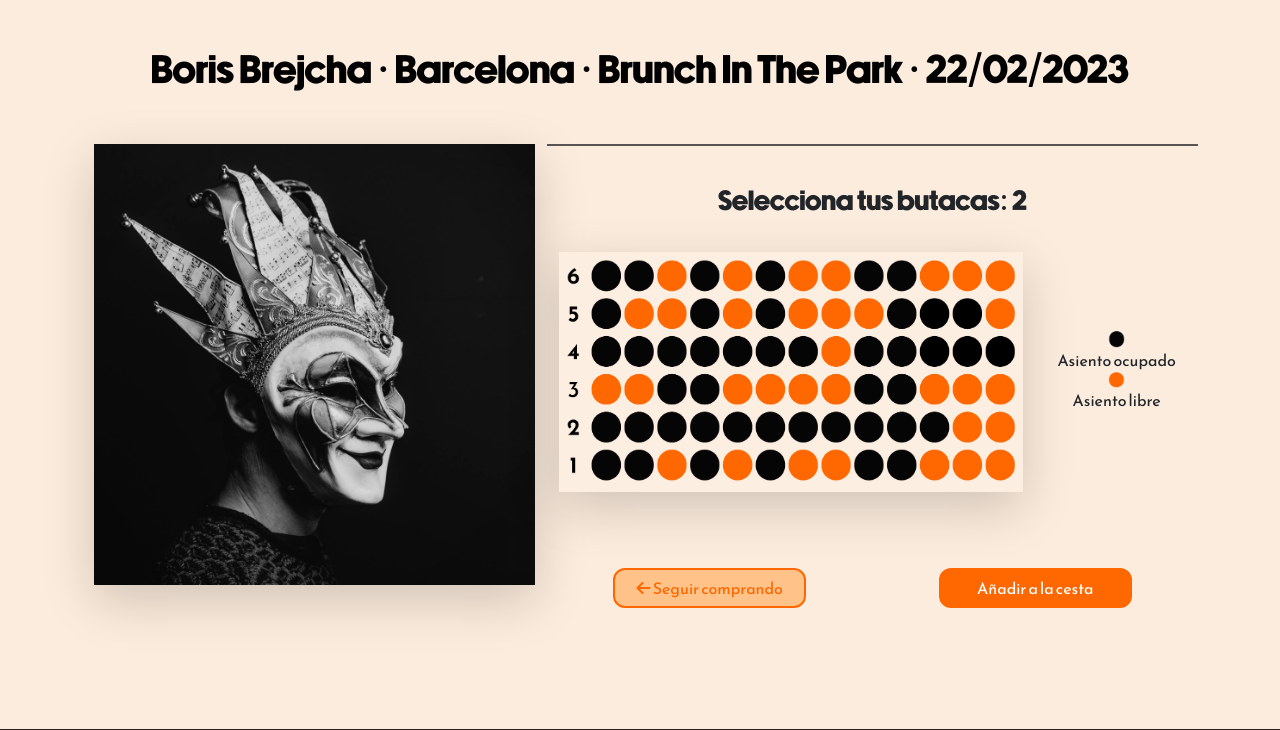
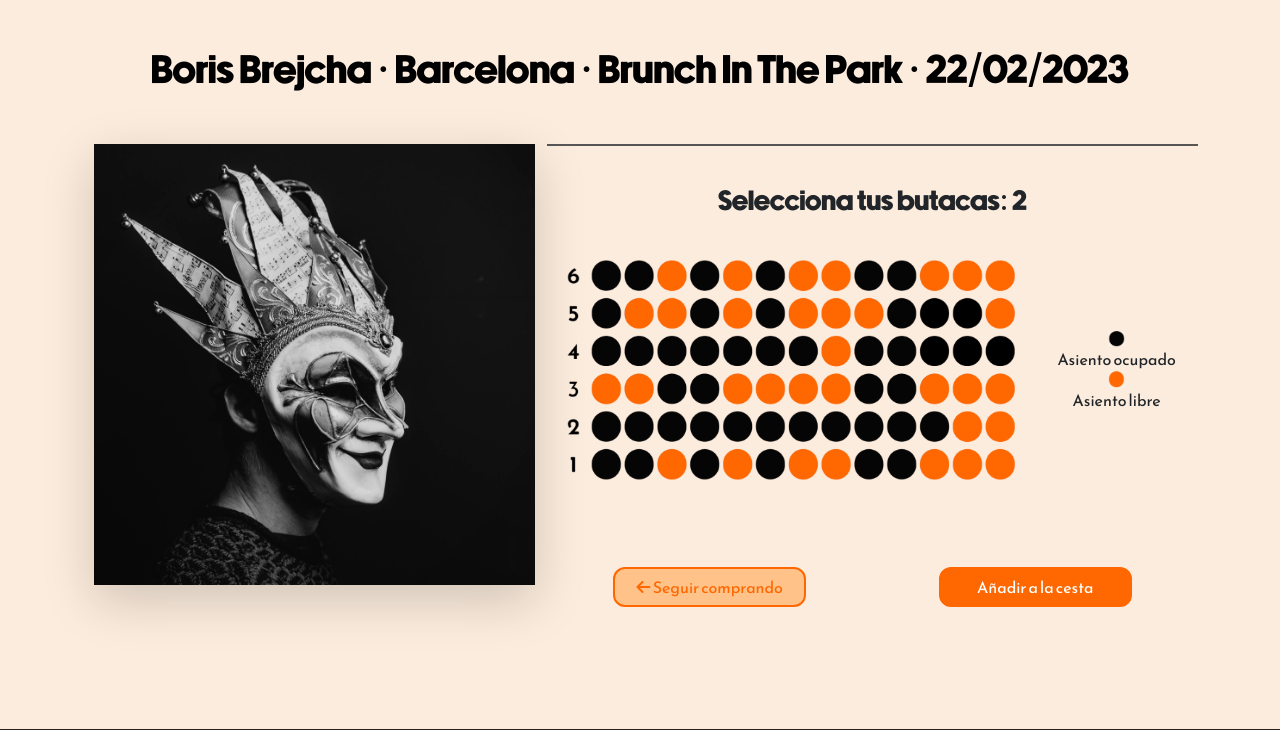
Before and after one commit to amjyebenes/Los-Elementos, a PHP site: page /framework-php-bootstrap/seleccionarButacas.php in a window 1280 px wide. Shown: the part 64-794 px from the top of the page. Run offline with PHP 8.4, Linux system fonts and the light colour scheme; style sheets or scripts are compiled from the project's sources; some libraries are stand-ins or nearby versions.

Commit message:
cambios angel

```diff
--- a/framework-php-bootstrap/seleccionarButacas.php
+++ b/framework-php-bootstrap/seleccionarButacas.php
@@ -29,7 +29,7 @@
                 </div>
                 <div class="row d-flex align-items-center pb-1">
                     <div class="col-12 col-lg-9">
-                        <img class="shadow-lg card-img" src="./assets/img/butacas.png" alt="Title">
+                        <img class="card-img" src="./assets/img/butacas-sinfondo.png" alt="Title">
                     </div>
                     <div class="col-12 col-lg-3 flex-column">
                         <div class="row d-flex justify-content-center pt-3 pt-lg-0">
```
Also changed, not shown: framework-php-bootstrap/assets/img/butacas-sinfondo.png (added).
